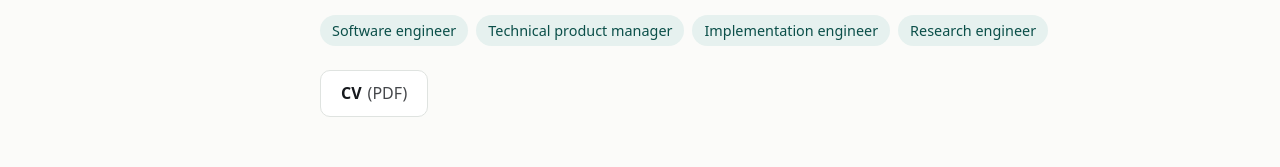
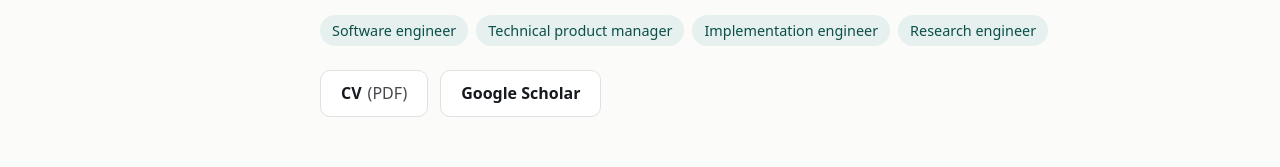
Before and after one commit to dlamagna/dlamagna.github.io, a plain HTML site: page index.html in a window 1280 px wide. Shown: the part 331-498 px from the top of the page. Drawn offline with Linux system fonts and the light colour scheme.

Commit message:
Add Google Scholar link next to CV (#7)
Claude-Session: https://claude.ai/code/session_01HjaXGdJKzXSNgHi2nNHZ7W

Co-authored-by: Claude <noreply@anthropic.com>

```diff
--- a/index.html
+++ b/index.html
@@ -148,6 +148,7 @@
         </ul>
         <div class="actions">
           <a class="button" href="DavideLamagnaCV.pdf">CV <span class="button__note">(PDF)</span></a>
+          <a class="button" href="https://scholar.google.com/citations?user=ZOqRIXUAAAAJ&amp;hl=en&amp;oi=sra" target="_blank" rel="noopener">Google Scholar</a>
         </div>
       </div>
     </section>
@@ -257,6 +258,7 @@
         <li><a href="https://www.linkedin.com/in/davide-lamagna-6ab91a193">LinkedIn</a></li>
         <li><a href="https://github.com/dlamagna">GitHub</a></li>
         <li><a href="DavideLamagnaCV.pdf">CV (PDF)</a></li>
+        <li><a href="https://scholar.google.com/citations?user=ZOqRIXUAAAAJ&amp;hl=en&amp;oi=sra" target="_blank" rel="noopener">Google Scholar</a></li>
       </ul>
       <p class="contact__small">© 2026 Davide Lamagna · Barcelona</p>
     </div>
```
